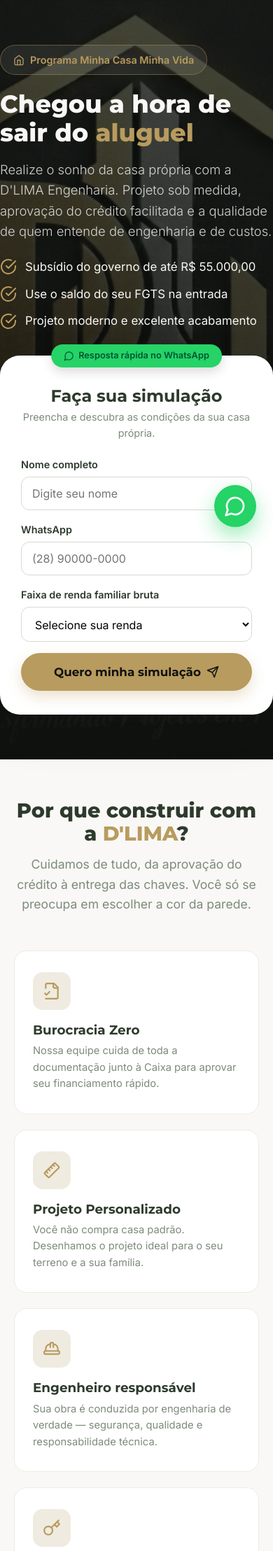
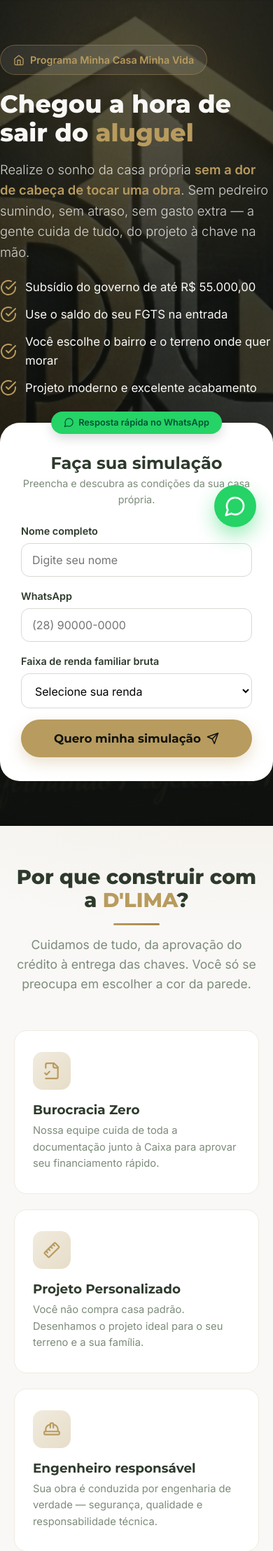
Before and after one commit to LeonanLima/d-lima-institucional, a Flask app: page / in a window 390 px wide. Shown: the part 67-2283 px from the top of the page at 70% size. Run offline with Flask 3, Linux system fonts and the light colour scheme.

Commit message:
feat: imagens em alta restauradas + polimento profissional + copy da dor
- Mantem TODAS as imagens em alta (entrega .png, fachada, logos)
- Visual mais rico: brilho dourado nas secoes claras, acento sob titulos,
  icones em gradiente, brilho no botao, hero com glow animado, hover nas faixas/galeria
- Copy do hero foca na dor: 'sem a dor de cabeca de tocar uma obra'
- Beneficio 'voce escolhe o bairro e o terreno onde quer morar' (hero + passo 2)
- Animacao de scroll com rede de seguranca (sem secoes em branco no mobile)

Co-Authored-By: Claude Opus 4.8 <noreply@anthropic.com>

```diff
--- a/static/styles.css
+++ b/static/styles.css
@@ -359,3 +359,96 @@ img { max-width: 100%; display: block; }
     .reveal { animation: none !important; opacity: 1 !important; transform: none !important; }
     .wa-float { animation: none; }
 }
+
+/* =====================================================================
+   Polimento profissional — cor, profundidade e movimento
+===================================================================== */
+
+/* Seções claras com brilho dourado sutil (em vez de branco chapado) */
+.section--cream {
+    background:
+        radial-gradient(1200px 520px at 88% -12%, rgba(184,155,94,.12), transparent 60%),
+        radial-gradient(900px 520px at -12% 112%, rgba(184,155,94,.08), transparent 55%),
+        var(--cream);
+}
+.section--sand {
+    background:
+        radial-gradient(900px 420px at 100% -10%, rgba(184,155,94,.16), transparent 55%),
+        radial-gradient(700px 380px at 0% 110%, rgba(45,58,44,.05), transparent 60%),
+        var(--sand);
+}
+
+/* Acento dourado sob o título da seção */
+.section__head .section__title::after {
+    content: ""; display: block; width: 66px; height: 3px; margin: 16px auto 0;
+    background: linear-gradient(90deg, var(--gold), var(--gold-hover));
+    border-radius: 3px;
+}
+
+/* Ícones dos cards com gradiente dourado (mais cor) */
+.card__icon { background: linear-gradient(135deg, rgba(184,155,94,.20), rgba(184,155,94,.34)); }
+.card:hover .card__icon { background: linear-gradient(135deg, var(--gold), var(--gold-hover)); }
+
+/* Barra dourada que cresce no topo do card ao passar o mouse */
+.card { position: relative; overflow: hidden; }
+.card::before {
+    content: ""; position: absolute; top: 0; left: 0; height: 3px; width: 0;
+    background: linear-gradient(90deg, var(--gold), var(--gold-hover));
+    transition: width .35s ease;
+}
+.card:hover::before { width: 100%; }
+
+/* Número dos passos: círculo dourado preenchido */
+.step__num {
+    background: linear-gradient(135deg, var(--gold), var(--gold-hover));
+    color: var(--dark); border-color: transparent;
+    box-shadow: 0 8px 18px rgba(184,155,94,.35);
+}
+
+/* Brilho que percorre o botão dourado no hover */
+.btn { position: relative; overflow: hidden; }
+.btn--gold::after {
+    content: ""; position: absolute; top: 0; left: -120%; width: 55%; height: 100%;
+    background: linear-gradient(100deg, transparent, rgba(255,255,255,.5), transparent);
+    transform: skewX(-20deg); transition: left .6s ease; pointer-events: none;
+}
+.btn--gold:hover::after { left: 140%; }
+
+/* Hero: brilho dourado vivo atrás do conteúdo */
+.hero { position: relative; overflow: hidden; }
+.hero::before {
+    content: ""; position: absolute; width: 620px; height: 620px; border-radius: 50%;
+    top: -220px; right: -160px; pointer-events: none; z-index: 0;
+    background: radial-gradient(circle, rgba(184,155,94,.22), transparent 65%);
+    animation: heroGlow 8s ease-in-out infinite alternate;
+}
+.hero .container { position: relative; z-index: 1; }
+@keyframes heroGlow {
+    from { transform: translate(0,0) scale(1); opacity: .65; }
+    to   { transform: translate(-34px,34px) scale(1.18); opacity: 1; }
+}
+
+/* Faixas (seção escura): elevação e brilho no hover */
+.faixa { transition: transform .25s ease, border-color .25s ease, box-shadow .25s ease; }
+.faixa:hover { transform: translateY(-5px); border-color: var(--gold); box-shadow: 0 16px 36px rgba(0,0,0,.4); }
+
+/* Galeria: leve zoom na foto ao passar o mouse */
+.gallery__item { overflow: hidden; }
+.gallery__img { transition: transform .5s ease; }
+.gallery__item:hover .gallery__img { transform: scale(1.06); }
+
+/* Selos de confiança: leve destaque no hover */
+.trust__item { transition: transform .2s ease, border-color .2s ease, box-shadow .2s ease; }
+.trust__item:hover { transform: translateY(-3px); border-color: var(--gold); box-shadow: var(--shadow); }
+
+/* Foto da entrega flutua suavemente */
+.entrega__media { transition: transform .4s ease, box-shadow .4s ease; }
+.entrega__media:hover { transform: translateY(-5px); box-shadow: var(--shadow-lg); }
+
+/* Logo do rodapé um pouco maior */
+.footer__logo { height: 64px; }
+
+@media (prefers-reduced-motion: reduce) {
+    .hero::before { animation: none; }
+    .btn--gold::after { display: none; }
+}
--- a/templates/index.html
+++ b/templates/index.html
@@ -95,8 +95,8 @@
                 </span>
                 <h1>Chegou a hora de sair do <span class="gold">aluguel</span></h1>
                 <p class="hero__lead">
-                    Realize o sonho da casa própria com a D'LIMA Engenharia. Projeto sob medida,
-                    aprovação do crédito facilitada e a qualidade de quem entende de engenharia e de custos.
+                    Realize o sonho da casa própria <strong class="gold">sem a dor de cabeça de tocar uma obra</strong>.
+                    Sem pedreiro sumindo, sem atraso, sem gasto extra — a gente cuida de tudo, do projeto à chave na mão.
                 </p>
                 <ul class="hero__list">
                     <li>
@@ -106,6 +106,10 @@
                     <li>
                         <svg viewBox="0 0 24 24" fill="none" stroke="currentColor" stroke-width="2" stroke-linecap="round" stroke-linejoin="round"><path d="M22 11.08V12a10 10 0 1 1-5.93-9.14"/><path d="m9 11 3 3L22 4"/></svg>
                         Use o saldo do seu FGTS na entrada
+                    </li>
+                    <li>
+                        <svg viewBox="0 0 24 24" fill="none" stroke="currentColor" stroke-width="2" stroke-linecap="round" stroke-linejoin="round"><path d="M22 11.08V12a10 10 0 1 1-5.93-9.14"/><path d="m9 11 3 3L22 4"/></svg>
+                        Você escolhe o bairro e o terreno onde quer morar
                     </li>
                     <li>
                         <svg viewBox="0 0 24 24" fill="none" stroke="currentColor" stroke-width="2" stroke-linecap="round" stroke-linejoin="round"><path d="M22 11.08V12a10 10 0 1 1-5.93-9.14"/><path d="m9 11 3 3L22 4"/></svg>
@@ -211,7 +215,7 @@
                 <div class="step">
                     <div class="step__num">2</div>
                     <h3>Carta de crédito</h3>
-                    <p>Cuidamos da documentação e da aprovação do seu crédito junto à Caixa para você.</p>
+                    <p>Com o crédito aprovado, você escolhe o bairro onde quer morar e o terreno ideal. Cuidamos de toda a documentação junto à Caixa.</p>
                 </div>
                 <div class="step">
                     <div class="step__num">3</div>
@@ -231,7 +235,7 @@
     <section class="section section--cream">
         <div class="container entrega">
             <div class="entrega__media">
-                <img src="/static/entrega-chaves.jpg" alt="Engenheiro da D'LIMA entregando a chave da casa para a família" loading="lazy">
+                <img src="/static/entrega-chaves.png" alt="Engenheiro da D'LIMA entregando a chave da casa para a família" loading="lazy">
             </div>
             <div class="entrega__text">
                 <h2>O momento que <span class="gold">muda tudo</span></h2>
@@ -387,7 +391,7 @@
         <div class="container">
             <div class="footer__grid">
                 <div>
-                    <span class="footer__brand">D'LIMA <span class="gold">Engenharia</span></span>
+                    <img src="/static/logo-completa.jpg" alt="D'LIMA Engenharia" class="footer__logo" loading="lazy">
                     <p>Construindo sonhos, entregando lares. Especialistas no Minha Casa Minha Vida em São Mateus/ES.</p>
                 </div>
                 <div>
```
Also changed, not shown: hero-polido.jpeg (added), static/entrega-chaves.png (added), static/logo-completa.jpg.
